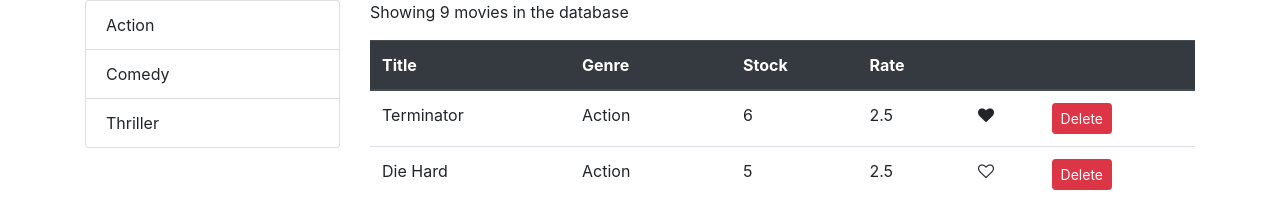
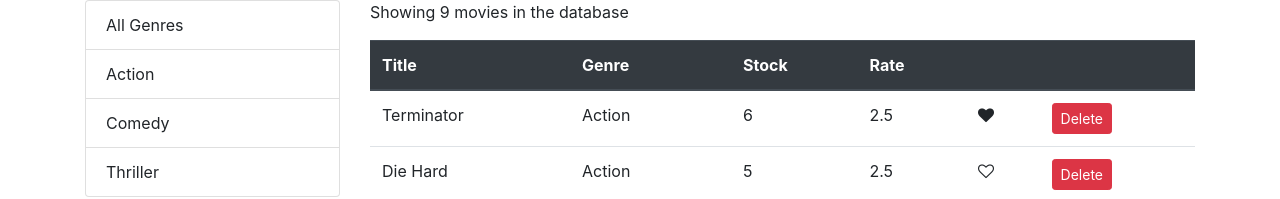
Before and after one commit to Nejo12/iMovies, a React (Create React App) app: page / in a window 1280 px wide. Shown: the top 199 px of the page. Built offline with nearby package versions, Linux system fonts and the light colour scheme.

Commit message:
filtered completed

```diff
--- a/src/components/common/listGroup.jsx
+++ b/src/components/common/listGroup.jsx
@@ -13,8 +13,9 @@
     <ul className="list-group">
       {items.map(item => (
         <li
-          onClick={() => onItemSelect(item.name)}
           key={item[valueProperty]}
+          onClick={() => onItemSelect(item)}
+          style={{ cursor: "pointer" }}
           className={
             item === selectedItem ? "list-group-item active" : "list-group-item"
           }
--- a/src/components/movies.jsx
+++ b/src/components/movies.jsx
@@ -15,7 +15,8 @@
   };
 
   componentDidMount() {
-    this.setState({ movies: getMovies(), genres: getGenres() });
+    const genres = [{ name: "All Genres" }, ...getGenres()];
+    this.setState({ movies: getMovies(), genres });
   }
 
   handleDelete = movie => {
@@ -36,16 +37,26 @@
   };
 
   handleGenreSelect = genre => {
-    this.setState({ selectedGenre: genre });
+    this.setState({ selectedGenre: genre, currentPage: 1 });
   };
 
   render() {
     const { length: count } = this.state.movies;
-    const { pageSize, currentPage, movies: allMovies } = this.state;
+    const {
+      pageSize,
+      currentPage,
+      movies: allMovies,
+      selectedGenre
+    } = this.state;
 
     if (count === 0) return <p>There are no movies in Database</p>;
 
-    const movies = paginate(allMovies, currentPage, pageSize);
+    const filtered =
+      selectedGenre && selectedGenre._id
+        ? allMovies.filter(m => m.genre._id === selectedGenre._id)
+        : allMovies;
+
+    const movies = paginate(filtered, currentPage, pageSize);
 
     return (
       <div className="row">
@@ -57,7 +68,7 @@
           />
         </div>
         <div className="col">
-          <p>Showing {count} movies in the database</p>
+          <p>Showing {filtered.length} movies in the database</p>
           <table className="table">
             <thead className="thead-dark">
               <tr>
@@ -95,7 +106,7 @@
             </tbody>
           </table>
           <Pagination
-            itemsCount={count}
+            itemsCount={filtered.length}
             pageSize={pageSize}
             currentPage={currentPage}
             onPageChange={this.handlePageChange}
```
